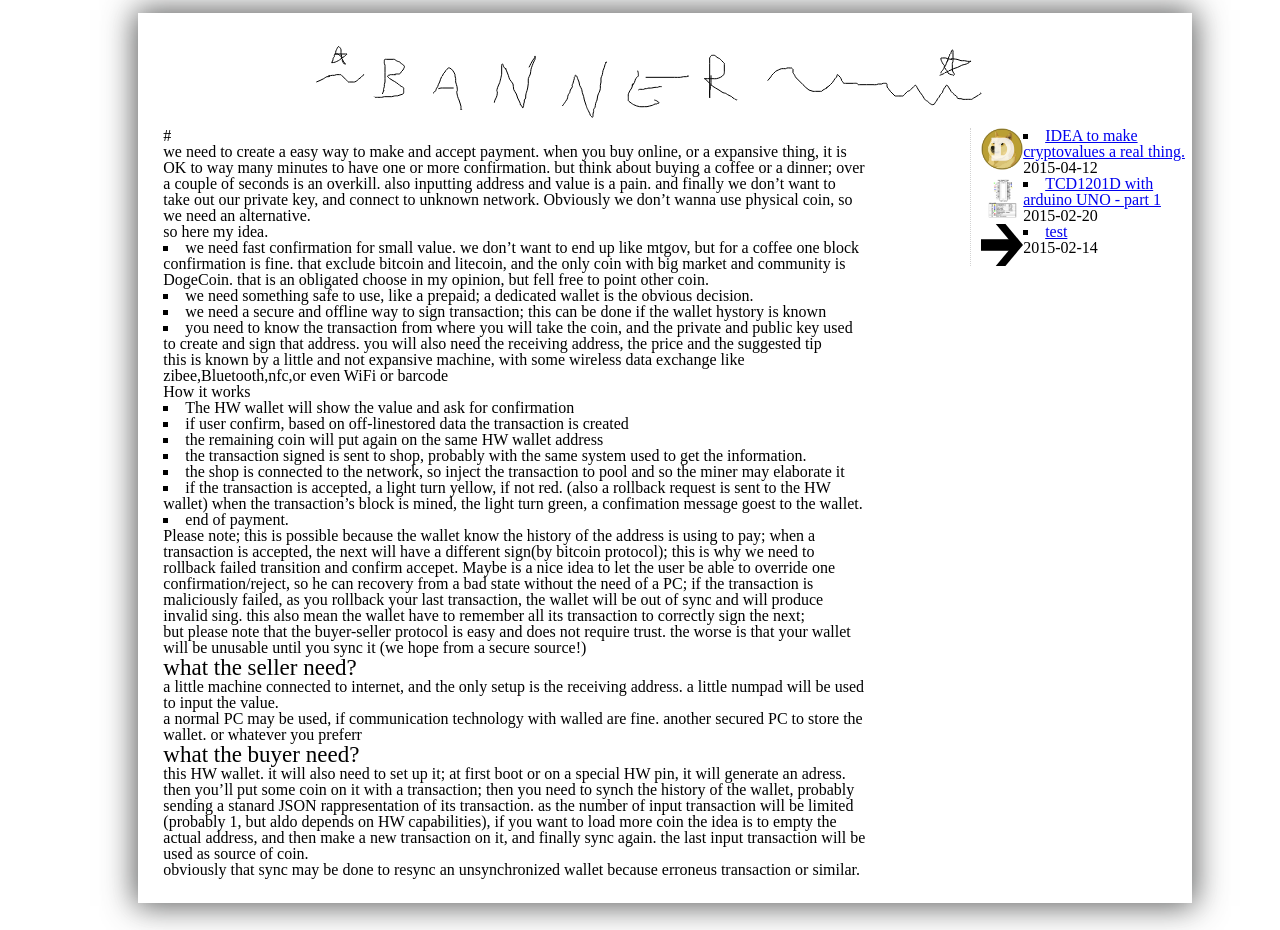
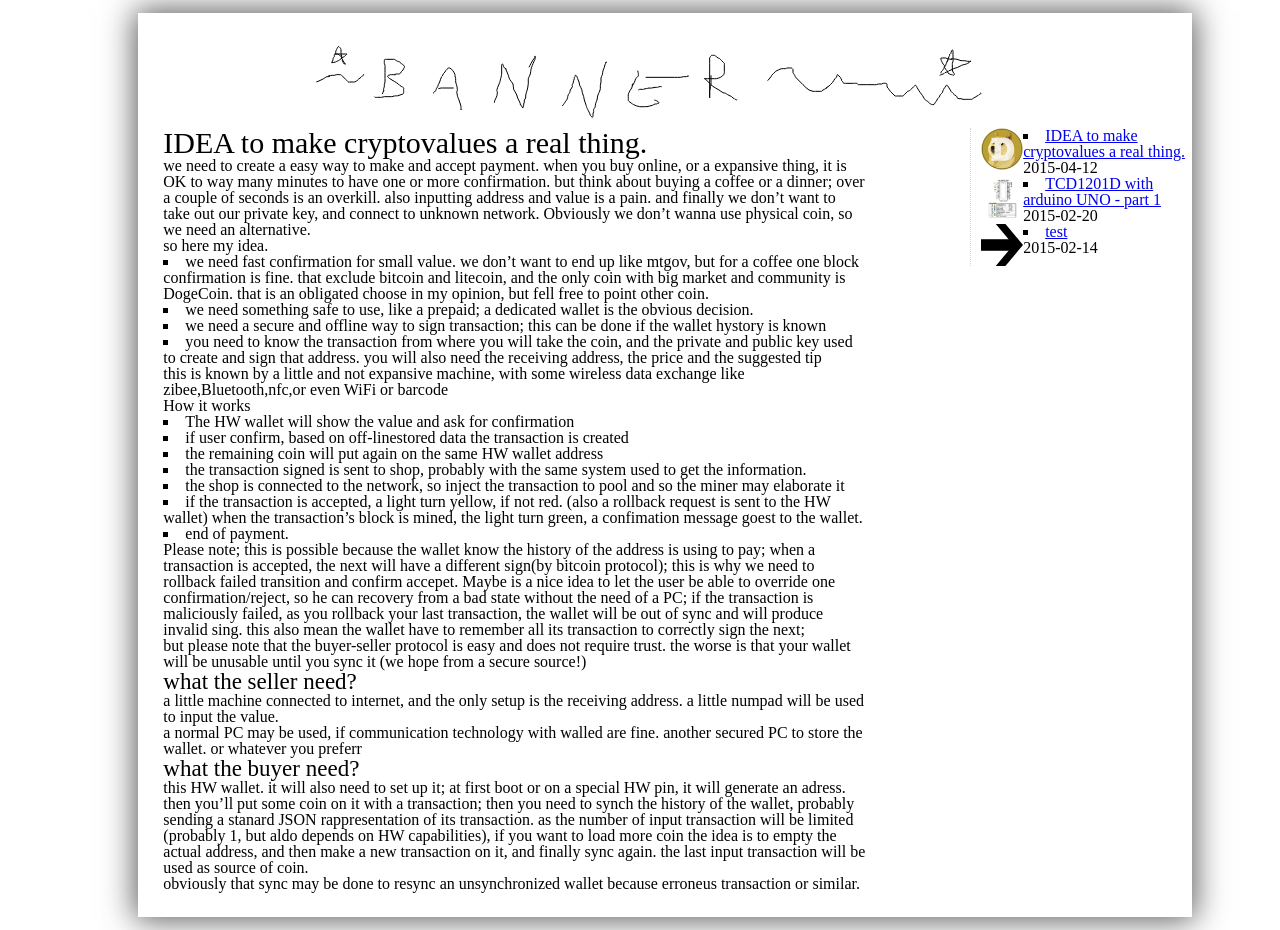
Before and after one commit to MauroMombelli/mauromombelli.github.io, a Jekyll site: the page built from _posts/2015/2015-04-12-Release-the-crypto.md, in a window 1280 px wide. Built offline with Jekyll 4.4.1, drawn with Linux system fonts in a browser that asks for light colours.

Commit message:
addding h1

```diff
--- a/_posts/2015/2015-04-12-Release-the-crypto.md
+++ b/_posts/2015/2015-04-12-Release-the-crypto.md
@@ -5,7 +5,7 @@
 thumbnail: /images/2015/doge.png
 ---
 
-# {{title}}
+# {{page.title}}
 
 {{excerpt}}
 
--- a/css/main.css
+++ b/css/main.css
@@ -42,6 +42,10 @@
 	list-style: square inside none;
 }
 
+h1 {
+	font-size: 30px;
+}
+
 h2 {
 	font-size: 23px;
 }
```
